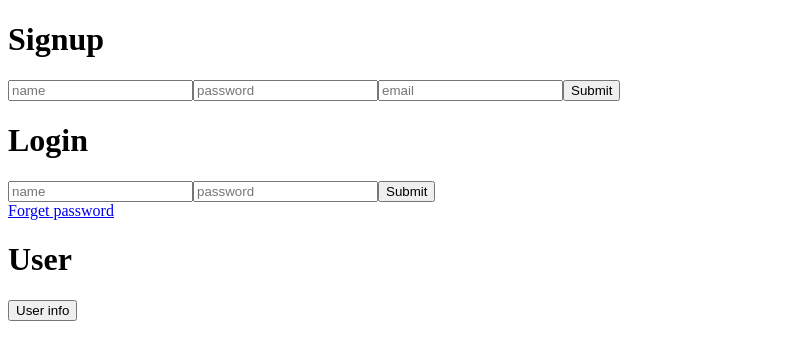
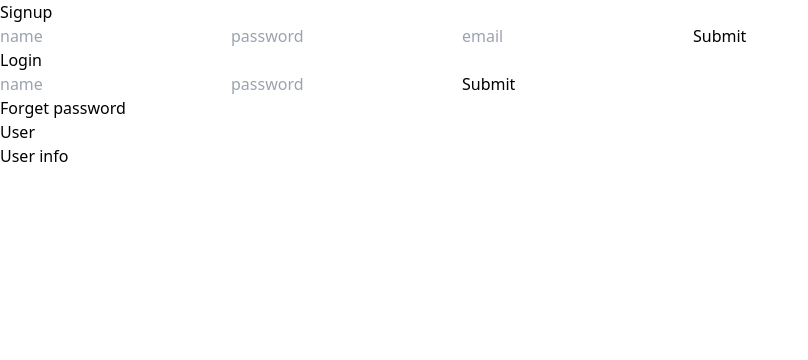
Before and after one commit to Igor-CA/mern-auth-code, a React (Create React App) app in the folder client/: page / in a window 1280 px wide. Shown: the top 360 px of the page, without its empty margins (0-808 px from the left). Built offline with nearby package versions, Linux system fonts and the light colour scheme.

Commit message:
tailwind setup

```diff
--- a/client/package.json
+++ b/client/package.json
@@ -36,5 +36,8 @@
       "last 1 firefox version",
       "last 1 safari version"
     ]
+  },
+  "devDependencies": {
+    "tailwindcss": "^3.3.5"
   }
 }
--- a/client/public/index.html
+++ b/client/public/index.html
@@ -21,7 +21,7 @@
     -->
 		<title>MERN auth application</title>
 	</head>
-  <body>
+	<body class="bg-gray-50">
 		<noscript>You need to enable JavaScript to run this app.</noscript>
 		<div id="root"></div>
 		<!--
--- a/client/src/App.css
+++ /dev/null
@@ -1,11 +0,0 @@
-*{
-    margin: 0;
-    padding: 0;
-    font-family: Arial, Helvetica, sans-serif;
-    box-sizing: border-box;
-}
-
-div{
-    text-align: center;
-    padding: 10px;
-}
--- a/client/src/App.js
+++ b/client/src/App.js
@@ -9,7 +9,7 @@
 function App() {
 
 	return (
-		<div className="App">
+		<div className="container">
 			<BrowserRouter>
 				<Routes>
 					<Route path="/" element={<TestPage />}></Route>
--- /dev/null
+++ b/client/src/index.css
@@ -0,0 +1,3 @@
+@tailwind base;
+@tailwind components;
+@tailwind utilities;
--- a/client/src/index.js
+++ b/client/src/index.js
@@ -1,6 +1,7 @@
 import React from 'react';
 import ReactDOM from 'react-dom/client';
 import App from './App';
+import "./index.css"
 
 const root = ReactDOM.createRoot(document.getElementById('root'));
 root.render(
--- /dev/null
+++ b/client/tailwind.config.js
@@ -0,0 +1,10 @@
+/** @type {import('tailwindcss').Config} */
+module.exports = {
+  content: [
+    "./src/**/*.{js,jsx,ts,tsx}",
+  ],
+  theme: {
+    extend: {},
+  },
+  plugins: [],
+}
```
Also changed, not shown: 1 other file (tests, documents, lock files or other folders). Lines whose indentation alone changed are shown as unchanged.
